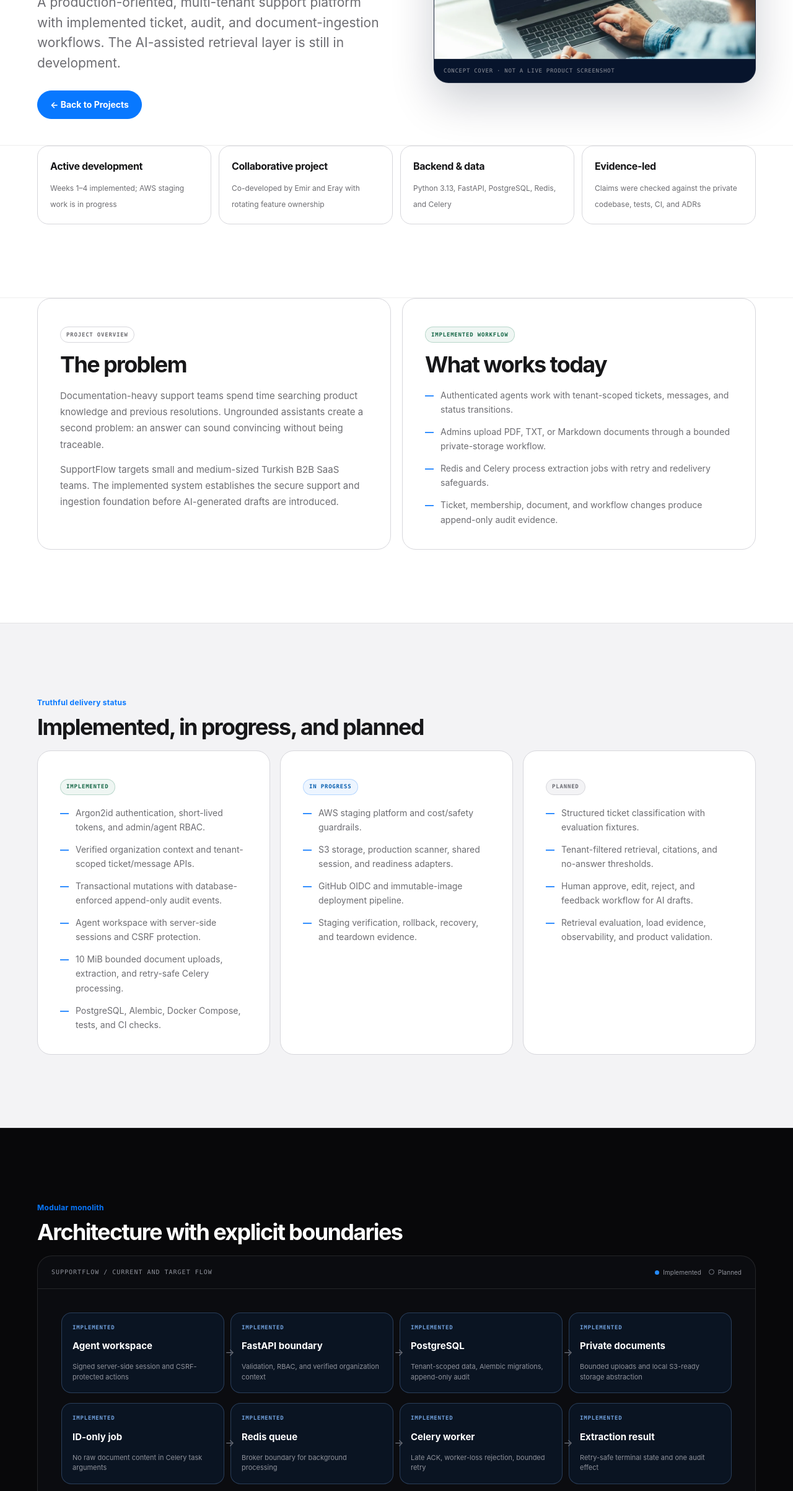
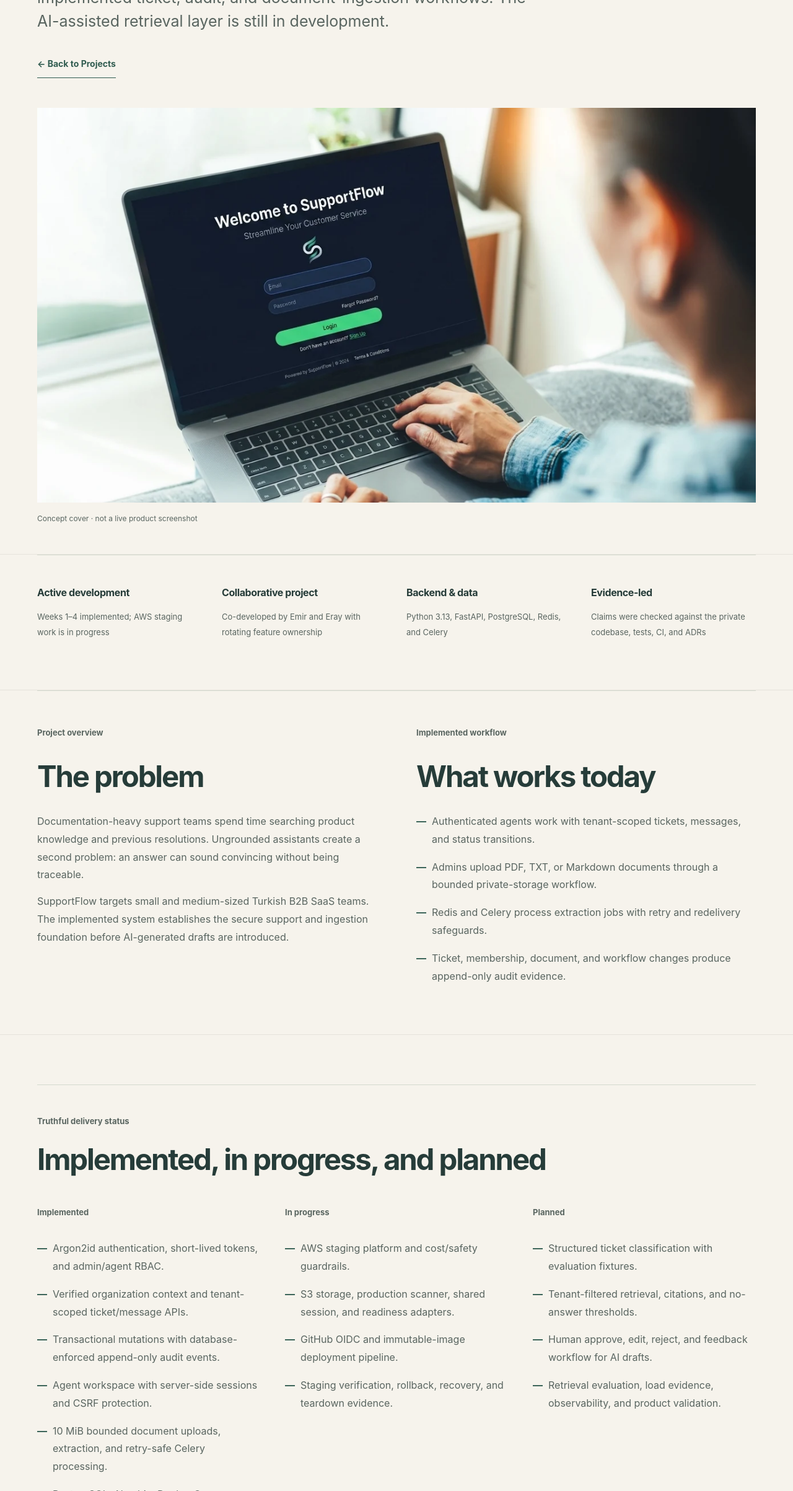
Before and after one commit to ErayKulkizaga/eraykulkizaga.github.io, a plain HTML site: page project-supportflow.html in a window 1280 px wide. Shown: the part 394-2800 px from the top of the page at 62% size. Drawn offline with Linux system fonts and the light colour scheme.

Commit message:
feat: add editorial layout to SupportFlow case study
Bring over the paper-and-ink editorial styling for the SupportFlow page
that was left uncommitted in the old portfolio-hero worktree, and give
the hero cover image high fetch priority.

Co-Authored-By: Claude Opus 5.5 <noreply@anthropic.com>

```diff
--- a/project-supportflow.html
+++ b/project-supportflow.html
@@ -108,6 +108,7 @@
         .source-panel .btn { width: 100%; justify-content: center; }
       }
     </style>
+    <link rel="stylesheet" href="supportflow-editorial.css?v=20260915-1">
   </head>
   <body>
     <a class="skip-link" href="#project">Skip to content</a>
@@ -141,7 +142,7 @@
       </nav>
     </div>
 
-    <main id="project">
+    <main id="project" class="supportflow-editorial">
       <section class="section proj-hero">
         <div class="container proj-hero__layout">
           <div>
@@ -153,7 +154,7 @@
             </div>
           </div>
           <figure class="proj-hero__media reveal">
-            <img src="images/projects/supportflow-cover.webp" alt="SupportFlow AI project cover showing the support workflow concept" width="1264" height="694">
+            <img src="images/projects/supportflow-cover.webp" alt="SupportFlow AI project cover showing the support workflow concept" width="1264" height="694" fetchpriority="high" decoding="async">
             <figcaption>Concept cover · not a live product screenshot</figcaption>
           </figure>
         </div>
--- /dev/null
+++ b/supportflow-editorial.css
@@ -0,0 +1,90 @@
+/* SupportFlow case study: paper, ink, and an open editorial reading rhythm. */
+.supportflow-editorial {
+  --text: #263c39;
+  --muted: #596560;
+  --primary: #315c50;
+  --border: #d4d9ce;
+  --surface: #eeeee6;
+  --card: #f6f3ec;
+  --sf-paper: #f6f3ec;
+  --sf-white: #fffefa;
+  background: var(--sf-paper);
+  color: var(--text);
+}
+.supportflow-editorial .container { max-width: 1160px; }
+.supportflow-editorial .section { padding-block: 80px; background: transparent; }
+.supportflow-editorial .section + .section > .container { border-top: 1px solid var(--border); padding-top: 48px; }
+.supportflow-editorial .section--flush-top { padding-top: 0; }
+.supportflow-editorial .proj-hero { padding-top: 88px; padding-bottom: 48px; }
+.supportflow-editorial .proj-hero__layout { grid-template-columns: 1fr; gap: 48px; }
+.supportflow-editorial .proj-hero__layout > div { max-width: 880px; }
+.supportflow-editorial .proj-hero__title { font-size: clamp(56px,8vw,112px); line-height: 1; letter-spacing: -.065em; color: var(--text); margin-bottom: 32px; }
+.supportflow-editorial .proj-hero__sub { font-size: clamp(19px,2.1vw,25px); line-height: 1.55; max-width: 800px; }
+.supportflow-editorial .proj-hero__tag,
+.supportflow-editorial .status-label,
+.supportflow-editorial .eyebrow { display: block; padding: 0; border: 0; border-radius: 0; background: none; color: var(--muted); font: 600 13px/1.6 inherit; font-family: inherit; font-size: 13px; letter-spacing: 0; text-transform: none; margin-bottom: 24px; }
+.supportflow-editorial .btn { background: transparent; border: 0; border-bottom: 1px solid currentColor; border-radius: 0; padding: 8px 0; box-shadow: none; color: var(--primary); min-height: 44px; }
+.supportflow-editorial .btn:hover { transform: none; background: none; text-decoration: underline; text-underline-offset: 5px; }
+.supportflow-editorial .proj-hero__media { max-width: none; border: 0; border-radius: 0; background: transparent; box-shadow: none; }
+.supportflow-editorial .proj-hero__media img { aspect-ratio: 1264/694; }
+.supportflow-editorial .proj-hero__media figcaption { border: 0; padding: 16px 0 0; color: var(--muted); font: inherit; font-size: 12px; letter-spacing: 0; text-transform: none; }
+.supportflow-editorial .status-strip { gap: 32px; }
+.supportflow-editorial .status-item { padding: 0; border: 0; border-radius: 0; background: none; }
+.supportflow-editorial .status-item strong { font-size: 16px; margin-bottom: 12px; }
+.supportflow-editorial .status-item span { font-size: 13px; line-height: 1.7; }
+.supportflow-editorial .proj-section-title { color: var(--text); font-size: clamp(30px,3.7vw,48px); line-height: 1.12; margin-bottom: 32px; }
+.supportflow-editorial .proj-two-col { gap: 64px; }
+.supportflow-editorial .proj-three-col { gap: 40px; margin-top: 40px; }
+.supportflow-editorial .proj-card { padding: 0; border: 0; border-radius: 0; background: none; box-shadow: none; }
+.supportflow-editorial .project-copy,
+.supportflow-editorial .check-list li { font-size: 16px; line-height: 1.8; }
+.supportflow-editorial .check-list { gap: 16px; }
+.supportflow-editorial .section--dark { background: var(--text); color: var(--sf-white); }
+.supportflow-editorial .section--dark > .container { border: 0 !important; padding-top: 0 !important; }
+.supportflow-editorial .section--dark .proj-section-title { color: var(--sf-white); }
+.supportflow-editorial .section--dark .eyebrow { color: var(--border); }
+.supportflow-editorial .architecture { background: transparent; border: 0; border-radius: 0; }
+.supportflow-editorial .architecture__head { padding: 16px 0 24px; flex-wrap: wrap; }
+.supportflow-editorial .architecture__head p,
+.supportflow-editorial .architecture__legend { color: var(--border); font-family: inherit; font-size: 12px; letter-spacing: 0; text-transform: none; }
+.supportflow-editorial .architecture__legend span::before { background: var(--border); }
+.supportflow-editorial .architecture__body { padding: 32px 0 0; gap: 32px; }
+.supportflow-editorial .architecture__lane { gap: 24px; }
+.supportflow-editorial .architecture__node { background: transparent; border: 0; border-top: 1px solid var(--muted); border-radius: 0; padding: 24px 0; min-height: 160px; }
+.supportflow-editorial .architecture__node small { color: var(--border); font-family: inherit; font-size: 12px; letter-spacing: 0; text-transform: none; }
+.supportflow-editorial .architecture__node strong { font-size: 19px; }
+.supportflow-editorial .architecture__node span { color: var(--border); font-size: 13px; line-height: 1.7; }
+.supportflow-editorial .architecture__node::after { display: none !important; }
+.supportflow-editorial .decision-grid { grid-template-columns: 1fr; gap: 0; }
+.supportflow-editorial .decision-card { display: grid; grid-template-columns: .7fr 1.3fr; gap: 48px; padding: 40px 0; border: 0; border-top: 1px solid var(--border); border-radius: 0; background: none; }
+.supportflow-editorial .decision-card h3 { font-family: Georgia,serif; font-weight: 400; font-size: 30px; line-height: 1.2; }
+.supportflow-editorial .decision-card dl { grid-template-columns: 88px 1fr; gap: 16px 24px; }
+.supportflow-editorial .decision-card dt { font-family: inherit; font-size: 12px; text-transform: none; letter-spacing: 0; }
+.supportflow-editorial .decision-card dd { font-size: 15px; line-height: 1.75; }
+.supportflow-editorial .evidence-grid { grid-template-columns: 1fr; gap: 24px; }
+.supportflow-editorial .evidence-item { background: none; border: 0; border-bottom: 1px solid var(--border); border-radius: 0; padding: 0 0 20px; }
+.supportflow-editorial .evidence-item strong { font: 400 32px/1.2 Georgia,serif; }
+.supportflow-editorial .evidence-item span { font-size: 13px; line-height: 1.7; }
+.supportflow-editorial .team-note { background: none; border-left: 1px solid var(--border); padding: 0 0 0 20px; font-size: 14px; line-height: 1.8; margin-top: 32px; }
+.supportflow-editorial .badges { gap: 16px 24px; }
+.supportflow-editorial .badge { border: 0; border-radius: 0; background: none; padding: 0; color: var(--text); font-size: 14px; }
+.supportflow-editorial .source-panel { padding: 0; background: none; border: 0; border-radius: 0; }
+.supportflow-editorial .source-panel h2 { color: var(--text); }
+.supportflow-editorial .reveal { opacity: 1; transform: none; transition: none; }
+@media (max-width: 980px) {
+  .supportflow-editorial .status-strip { grid-template-columns: repeat(2,minmax(0,1fr)); }
+  .supportflow-editorial .proj-three-col { grid-template-columns: 1fr; }
+}
+@media (max-width: 720px) {
+  .supportflow-editorial .section { padding-block: 48px; }
+  .supportflow-editorial .section--flush-top { padding-top: 0; }
+  .supportflow-editorial .proj-hero { padding-top: 48px; }
+  .supportflow-editorial .proj-hero__layout { gap: 32px; }
+  .supportflow-editorial .proj-hero__title { font-size: clamp(48px,12vw,72px); overflow-wrap: anywhere; }
+  .supportflow-editorial .proj-two-col { grid-template-columns: 1fr; gap: 48px; }
+  .supportflow-editorial .decision-card { grid-template-columns: 1fr; gap: 16px; }
+  .supportflow-editorial .decision-card dl { grid-template-columns: 1fr; gap: 8px; }
+  .supportflow-editorial .proj-hero__actions { align-items: flex-start; }
+  .supportflow-editorial .proj-hero__actions .btn { width: auto; }
+  .supportflow-editorial .status-strip { grid-template-columns: 1fr; gap: 24px; }
+}
```
